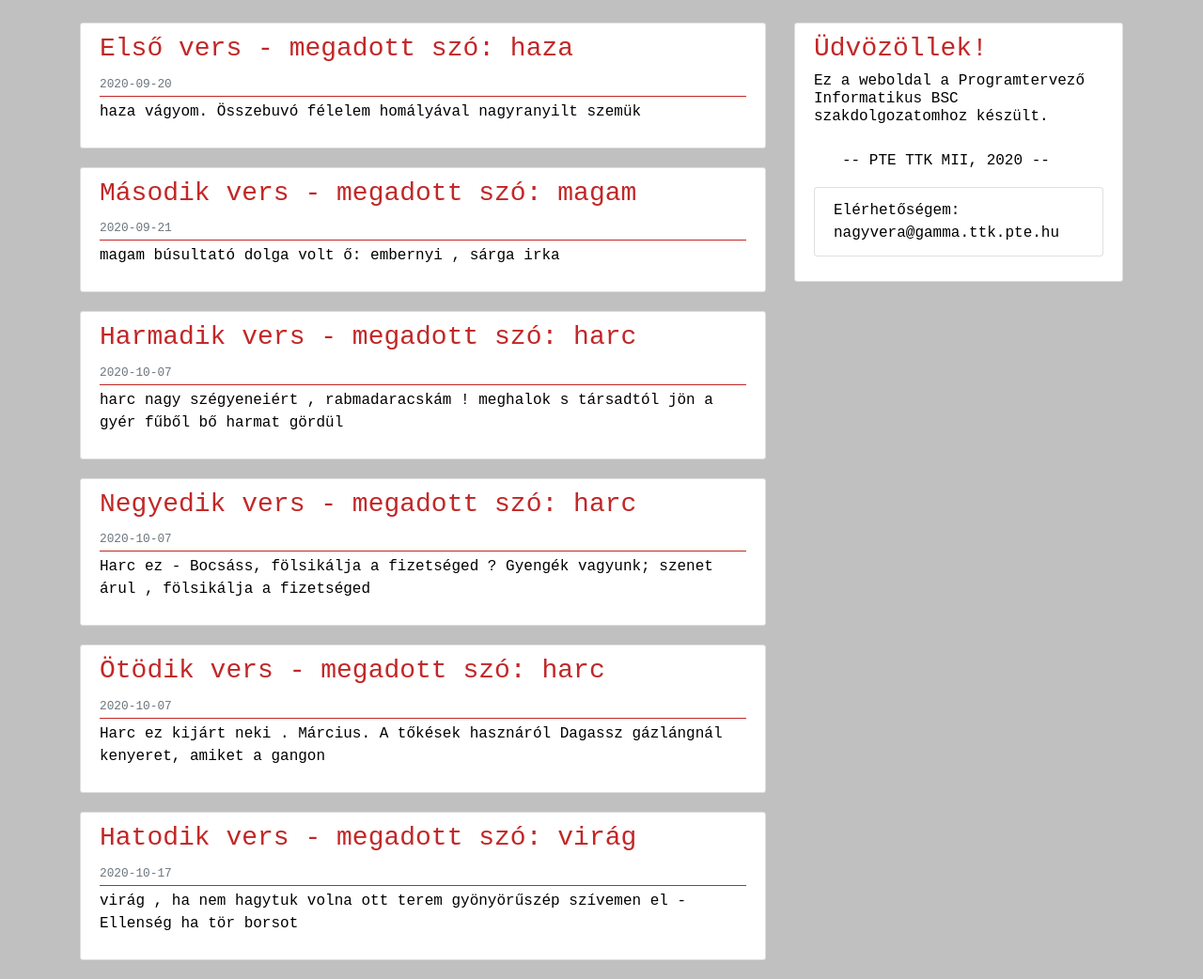
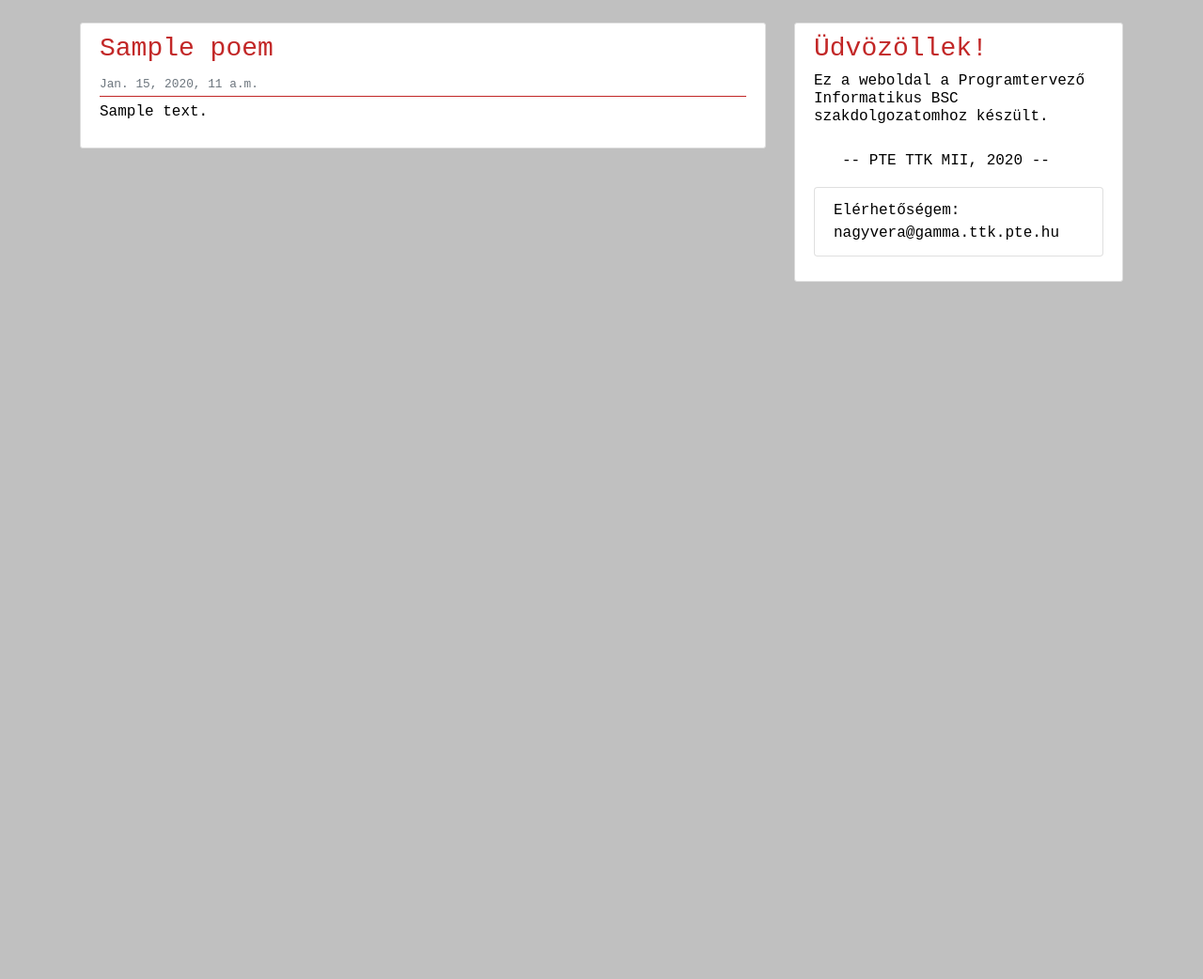
Before and after one commit to nagyvera/poemgen, a Django app: page / in a window 1280 px wide. Shown: the part 56-1098 px from the top of the page at 94% size. After the commit the page ends 356 px from the top, so only its background shows below. Run offline with Django 3.2, Linux system fonts and the light colour scheme; tables that the repository leaves empty hold one stand-in row (values such as "Sample post"); some libraries are stand-ins or nearby versions.

```diff
--- a/poemgen/models.py
+++ b/poemgen/models.py
@@ -1,14 +1,14 @@
 from django.db import models
-from django.utils import timezone
+import datetime
 
 class Poem(models.Model):
     author = models.ForeignKey('auth.User', on_delete=models.CASCADE)
     title = models.CharField(max_length=200)
     text = models.TextField()
-    published_date = models.DateTimeField(default=timezone.now)
+    published_date = models.DateTimeField(default=datetime.date.today)
 
     def publish(self):
-        self.published_date = timezone.now()
+        self.published_date = datetime.date.today()
         self.save()
 
     def __str__(self):
--- a/poemgen/templates/poemgen/base.html
+++ b/poemgen/templates/poemgen/base.html
@@ -28,7 +28,7 @@
           </button>
           <div class="collapse navbar-collapse" id="navbarToggle">
             <div class="navbar-nav mr-auto">
-              <a class="nav-item nav-link" href="{% url 'poem_list' %}">Versek</a>
+              <a class="nav-item nav-link" href="{% url 'home' %}">Versek</a>
               <a class="nav-item nav-link" href="{% url 'about' %}">Az appról</a>
               <a class="nav-item nav-link" href="{% url 'generator' %}">Generátor</a>
             </div>
--- a/poemgen/templates/poemgen/generator.html
+++ b/poemgen/templates/poemgen/generator.html
@@ -10,7 +10,7 @@
     <table>
     {{form.as_table}}
     </table>
-<input type="submit" value="Submit" />
+    <input type="submit" class="btn btn-default btn-default active" value="Generálás"/>
 </form>
 
 <!--<script>
--- a/poemgen/templates/poemgen/home.html
+++ b/poemgen/templates/poemgen/home.html
@@ -1,13 +1,13 @@
 {% extends "poemgen/base.html" %}
 {% block content %}
-    {% for post in posts %}
+	{% for poem in poems %}
 		<article class="media content-section">
 			<div class="media-body">
     			<div class="article-metadata">
-              <h3>{{ post.title }}</h3>
-              <small class="text-muted">{{ post.date_posted }}</small>
+    				<h3>{{ poem.title }}</h3>
+					<small class="text-muted">{{ poem.published_date }}</small>
 				</div>
-            <p class="article-content">{{ post.content }}</p>
+    			<p class="article-content">{{ poem.text|linebreaksbr }}</p>
 			</div>
 		</article>
 	{% endfor %}
--- a/poemgen/urls.py
+++ b/poemgen/urls.py
@@ -2,12 +2,9 @@ from django.urls import path
 from . import views
 
 urlpatterns = [
-    path('poemlist/', views.poem_list, name='poem_list'),
     path('', views.home, name = 'home'),
     path('home/', views.home, name='home'),
     path('about/', views.about, name='about'),
     path('generator/', views.generator, name='generator'),
     path('yourpoem/', views.yourpoem, name='yourpoem'),
-    #path('poemdetails/', views.poemdetails, name='poemdetails'),
-    #path('display/', views.poemdetails),
 ]
--- a/poemgen/views.py
+++ b/poemgen/views.py
@@ -4,43 +4,9 @@ from .models import Poem, PoemDetails
 from .forms import PoemModelForm
 from .generator import *
 
-def poem_list(request):
+def home(request):
     poems = Poem.objects.filter(published_date__lte=timezone.now()).order_by('published_date')
-    return render(request, 'poemgen/poem_list.html', {'poems':poems})
-
-posts = [
-    {
-        'title': 'Első vers - megadott szó: haza',
-        'content': 'haza vágyom. Összebuvó félelem homályával nagyranyilt szemük',
-        'date_posted': '2020-09-20'
-    },
-    {
-        'title': 'Második vers - megadott szó: magam',
-        'content': ' magam búsultató dolga volt ő: embernyi , sárga irka ',
-        'date_posted': '2020-09-21'
-    },
-    {
-        'title': 'Harmadik vers - megadott szó: harc',
-        'content': ' harc nagy szégyeneiért , rabmadaracskám ! meghalok s társadtól jön a gyér fűből bő harmat gördül ',
-        'date_posted': '2020-10-07'
-    },
-    {
-        'title': 'Negyedik vers - megadott szó: harc',
-        'content': ' Harc ez - Bocsáss, fölsikálja a fizetséged ? Gyengék vagyunk; szenet árul , fölsikálja a fizetséged ',
-        'date_posted': '2020-10-07'
-    },
-    {
-        'title': 'Ötödik vers - megadott szó: harc',
-        'content': ' Harc ez kijárt neki . Március. A tőkések hasznáról Dagassz gázlángnál kenyeret, amiket a gangon',
-        'date_posted': '2020-10-07'
-    },
-    {
-        'title': 'Hatodik vers - megadott szó: virág',
-        'content': ' virág , ha nem hagytuk volna ott terem gyönyörűszép szívemen el - Ellenség ha tör borsot ',
-        'date_posted': '2020-10-17'
-    }
-
-]
+    return render(request, 'poemgen/home.html', {'poems':poems})
 
 texts =[
     {
@@ -56,12 +22,6 @@ texts =[
         'content': 'Továbbfejlesztési lehetőségnek említeném: A markov-lánccal való generálást helyettesíthetnénk MI által generálással, a szövegek hosszának és tördelésének módosításával rímképlet szerinti generálást is meg lehetne valósítani.'
     }
 ]
-
-def home(request):
-    context = {
-        'posts':posts
-    }
-    return render(request, 'poemgen/home.html', context)
 
 def about(request):
     context = {
```
Also changed, not shown: poemgen/templates/poemgen/poem_list.html (deleted, +0 -14 lines). Lines whose indentation alone changed are shown as unchanged.
